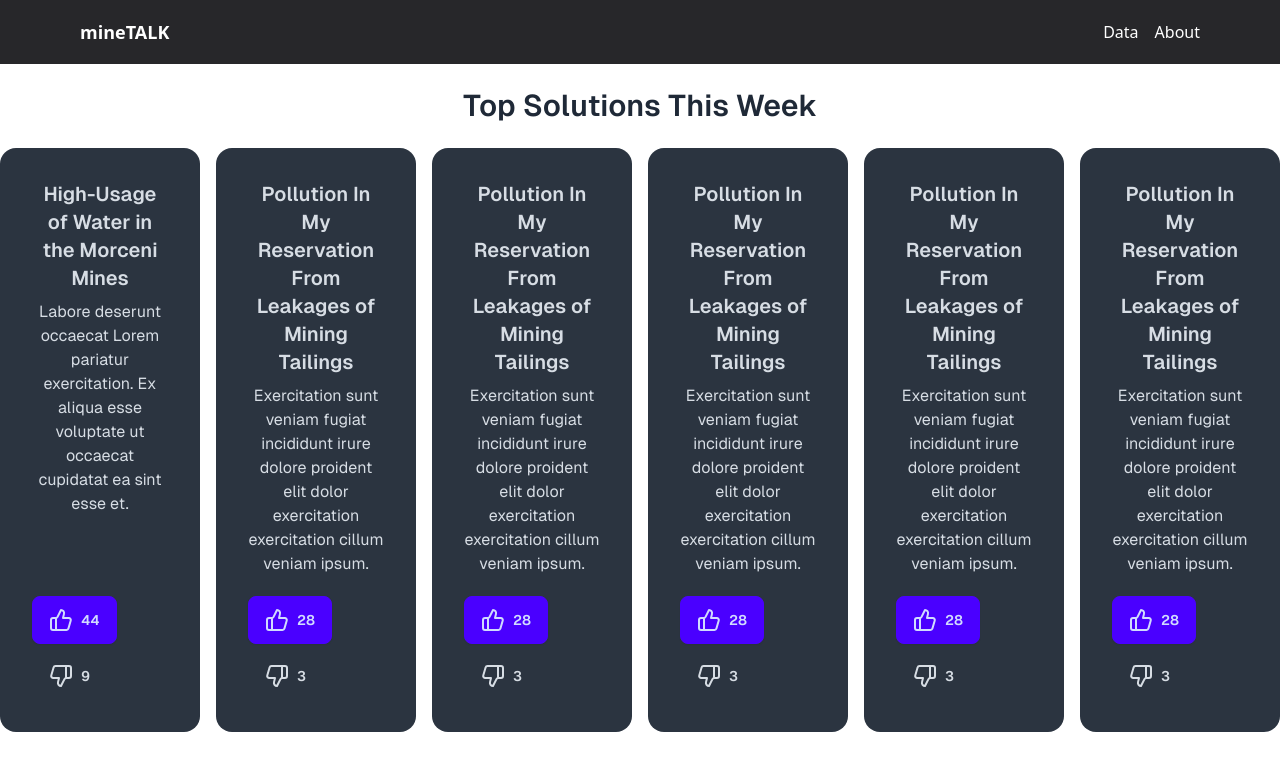
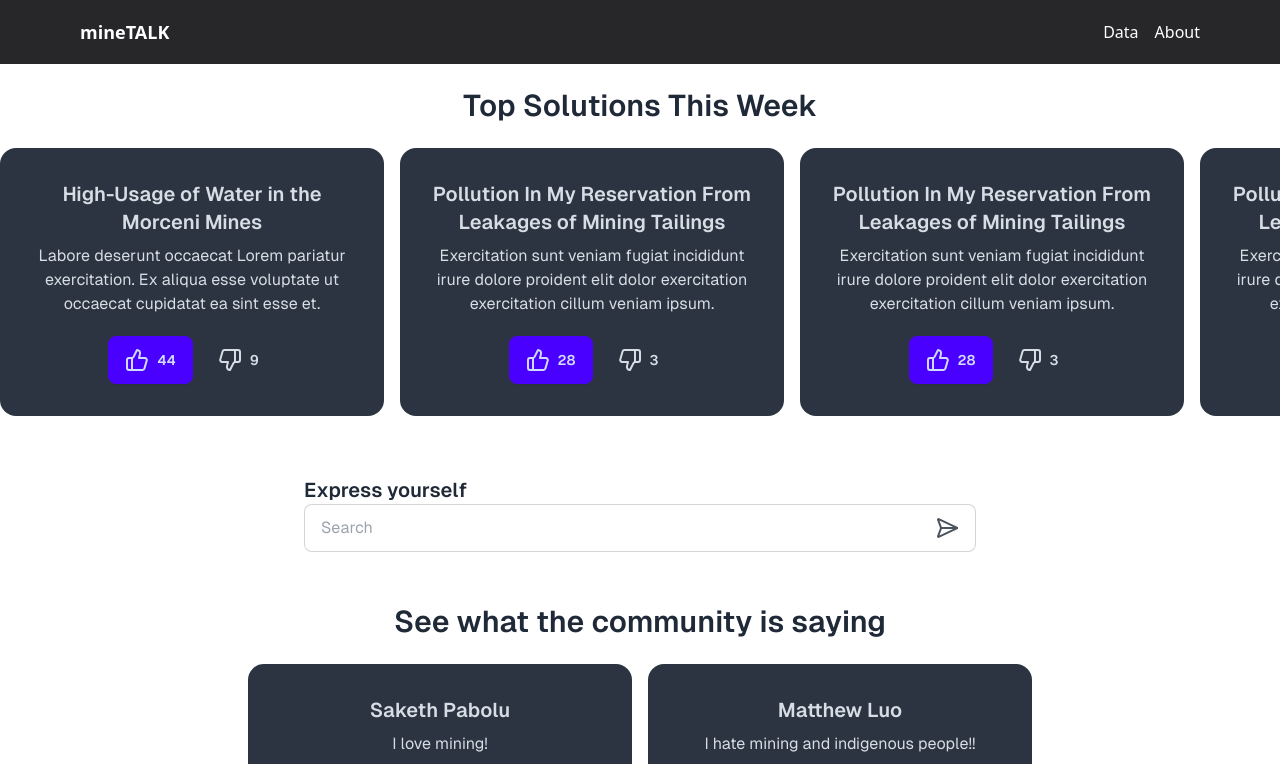
Before and after one commit to spabolu/spark-challenge, a Next.js app in the folder frontend/: page / in a window 1280 px wide. Shown: the top 764 px of the page. Built offline with nearby package versions, Linux system fonts and the light colour scheme.

Commit message:
Update Solutions.jsx

```diff
--- a/frontend/src/components/Solutions.jsx
+++ b/frontend/src/components/Solutions.jsx
@@ -55,8 +55,10 @@
       <div className="w-full max-w-screen-xl overflow-x-auto">
         <div className="flex space-x-4">
           {userFeedback.map((comment, index) => (
+            <div key={index} className="w-[400px] h-[300px]">
+              {' '}
+              {/* Adjust width and height here */}
               <Card
-              key={index}
                 username={comment.username}
                 message={comment.message}
                 upvote={comment.upvote}
@@ -64,6 +66,7 @@
                 className="bg-neutral text-neutral-content" // Card specific styles
                 showInput={false}
               />
+            </div>
           ))}
         </div>
       </div>
```
Lines whose indentation alone changed are shown as unchanged.
